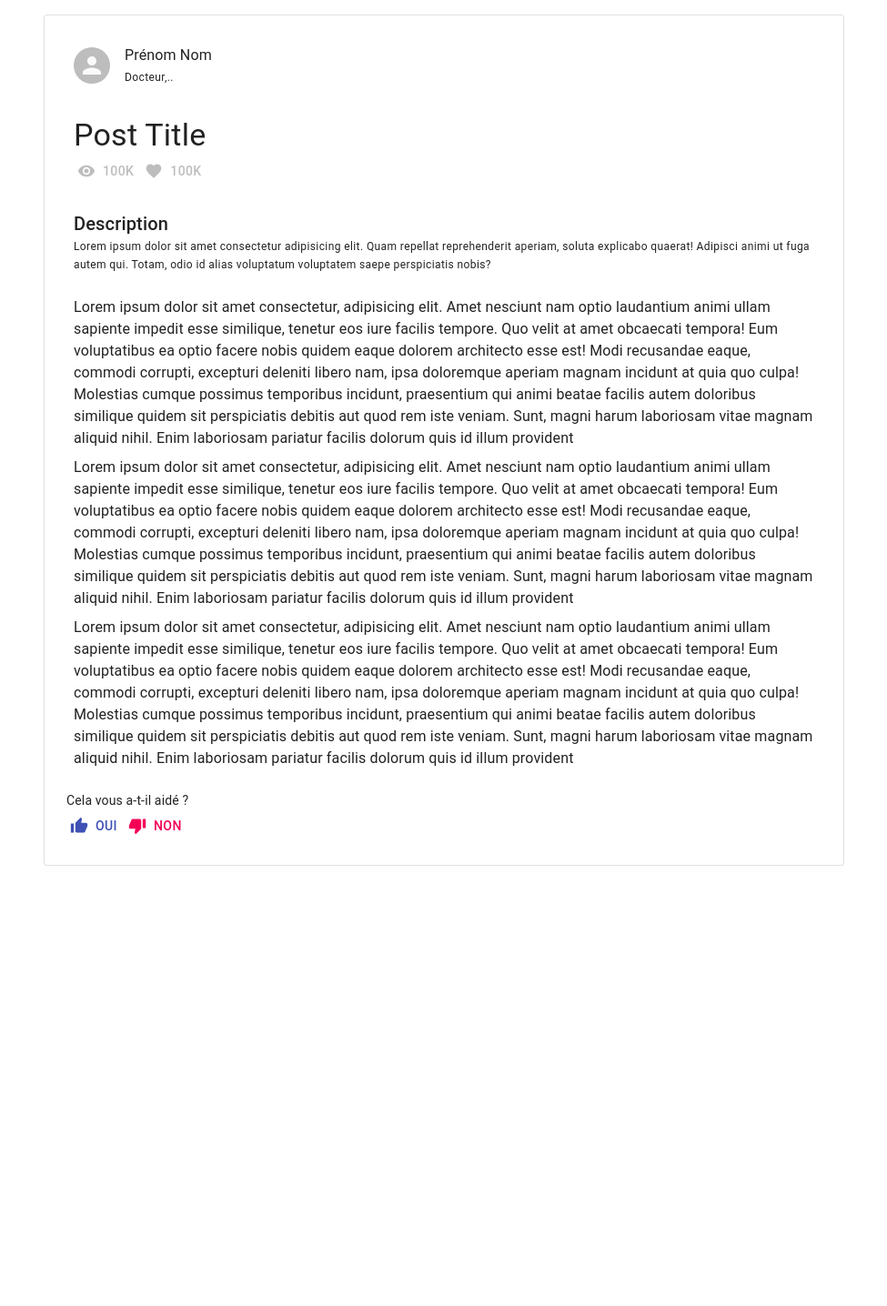
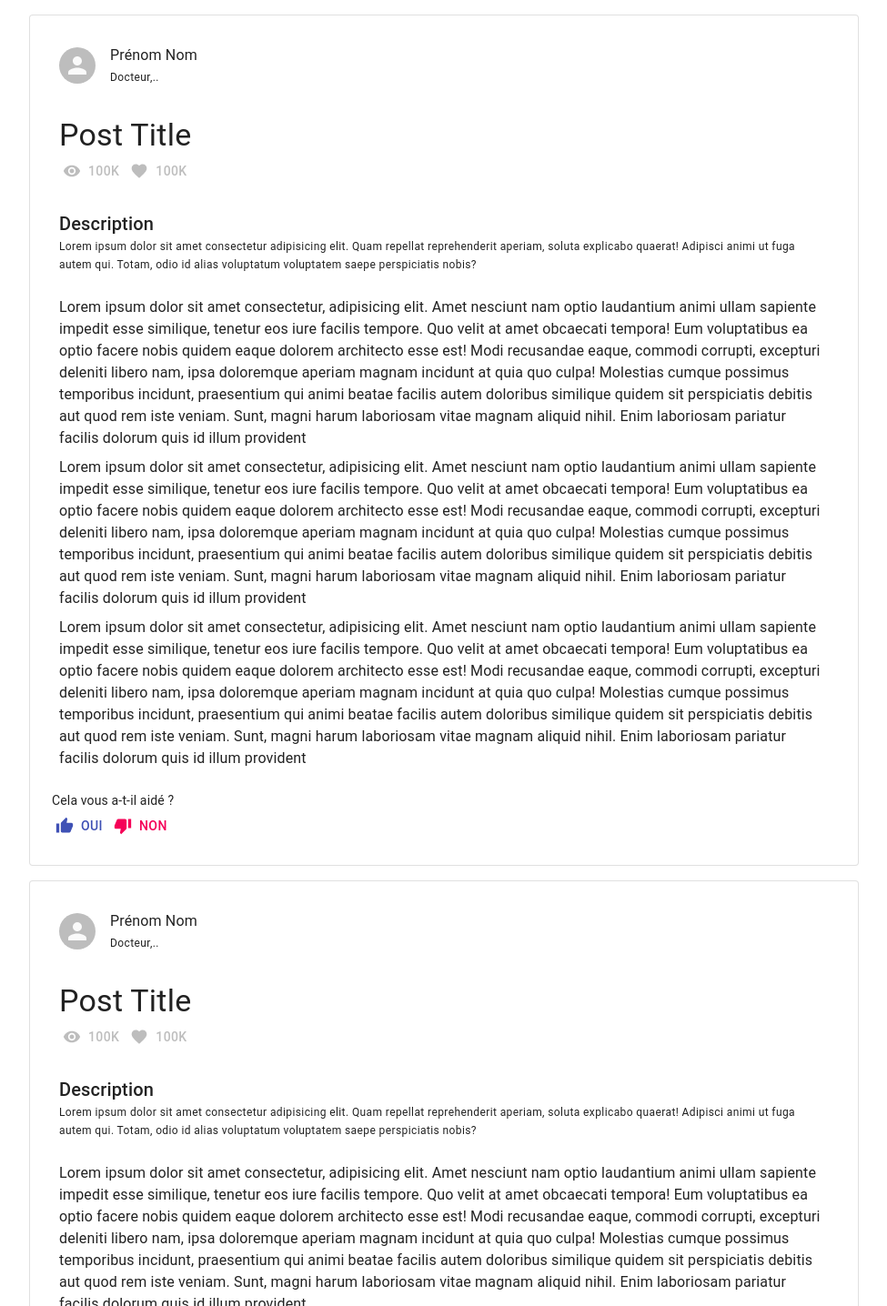
Before and after one commit to andolalaina/react-e-pandemic-link, a React (Create React App) app: page / in a window 1280 px wide. Shown: the top 1436 px of the page at 91% size, without its empty margins (152-1127 px from the left). Before the commit the page ends 968 px from the top, so only its background shows below. Built offline with nearby package versions, Linux system fonts and the light colour scheme.

Commit message:
Added comment component

```diff
--- a/src/App.tsx
+++ b/src/App.tsx
@@ -1,11 +1,20 @@
 import React from 'react';
 import Post from './components/Post'
+import Comment from './components/Comment'
 
 export default function ButtonAppBar() {
 
   return (
     <div>
-      <Post/>
+      <Post></Post>
+      <Post>
+        <Comment/>
+        <Comment/>
+        <Comment/>
+        <Comment/>
+        <Comment/>
+        <Comment/>
+      </Post>
     </div>
   );
 }
--- /dev/null
+++ b/src/components/Comment.tsx
@@ -0,0 +1,36 @@
+import { Avatar, Card, CardActions, CardContent, CardHeader, createStyles, makeStyles, Theme, Typography } from "@material-ui/core"
+import { Grid, Button } from "@material-ui/core";
+import { Visibility, Favorite } from "@material-ui/icons";
+
+const useStyles = makeStyles((theme: Theme) =>
+    createStyles({
+            card: {
+                padding: '1rem',
+                margin: '.5rem 0 .5rem 1.5rem',
+                borderLeft: '2px solid',
+                borderLeftColor: 'yellow'
+            }
+        })
+);
+
+export default function Comment() {
+    const classes = useStyles();
+    return (
+        <Card
+        className={classes.card}
+        >
+            <CardHeader
+            avatar={<Avatar/>}
+            title={<Typography variant="body1">Prénom Nom</Typography>}/>
+            <CardContent>
+                <Typography variant="caption">Lorem, ipsum dolor sit amet consectetur adipisicing elit. Ratione cumque omnis repellat tenetur eligendi. Enim assumenda quia commodi ut cupiditate odit aspernatur officiis delectus earum laboriosam, modi suscipit et iste!</Typography>
+            </CardContent>
+            <CardActions>
+                <Grid container direction="row" justifyContent="flex-end" alignItems="flex-start">
+                    <Button startIcon={<Favorite/>} disabled>100k</Button>
+                    <Button variant="outlined" color="secondary">J'adore</Button>
+                </Grid>
+            </CardActions>
+        </Card>
+    )
+}
--- a/src/components/Post.tsx
+++ b/src/components/Post.tsx
@@ -1,4 +1,4 @@
-import React from 'react'
+import React from 'react';
 import { Card, Grid, Container, Avatar, Typography, Button, CardHeader, CardActions, CardContent } from "@material-ui/core";
 import { createStyles, makeStyles, Theme } from "@material-ui/core/styles";
 import { Favorite, ThumbDown, ThumbUp, Visibility } from '@material-ui/icons';
@@ -7,12 +7,12 @@ const useStyles = makeStyles((theme: Theme) =>
 createStyles({
     card: {
         padding: "1rem",
-        margin: "1rem",
+        margin: "1rem 0 1rem 0"
     }
 }),
 );
 
-export default function Post() {
+export default function Post(props) {
     const classes = useStyles();
     return(
         <Container maxWidth="md">
@@ -94,6 +94,7 @@ export default function Post() {
                     </Grid>
                 </CardActions>
         </Card>
+        {props.children}
         </Container>
     )
 }
```
